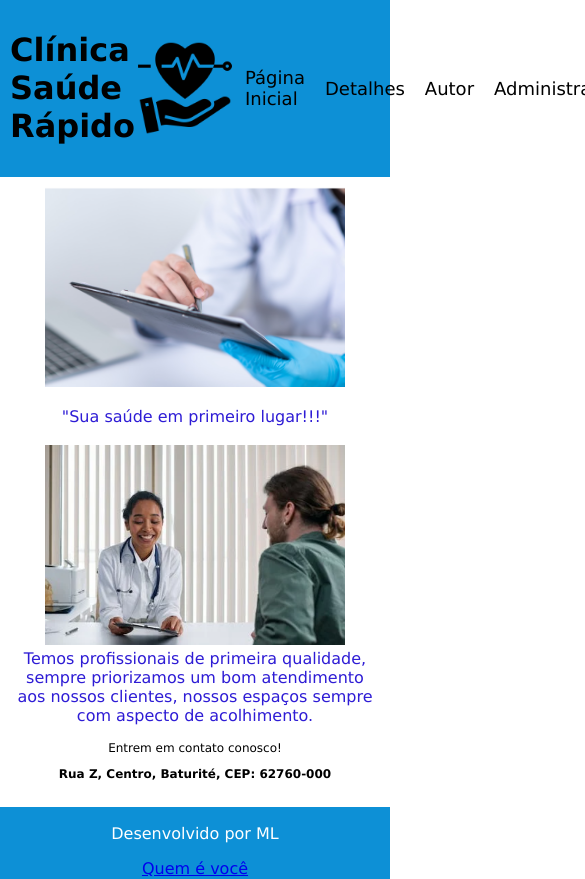
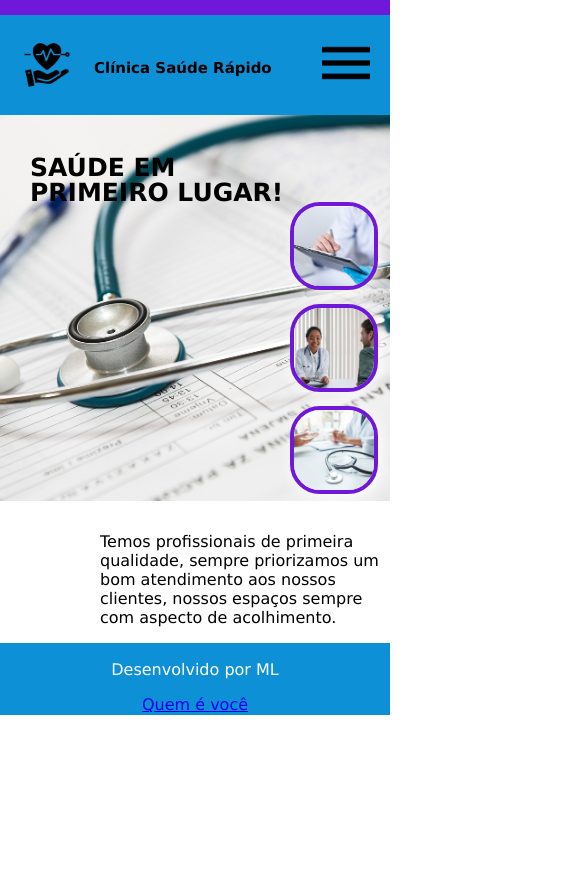
Before and after one commit to marceloifce2013/PROJETO-IFCE, a plain HTML site: page index.html in a window 390 px wide. Shown: the top 879 px of the page, 585 px wide, since content can reach past the window. After the commit the page ends 844 px from the top, so only its background shows below. Drawn offline with Linux system fonts and the light colour scheme.

Commit message:
Add files via upload

```diff
--- a/assets/css/style.css
+++ b/assets/css/style.css
@@ -1,56 +1,264 @@
+:root {
+    --cor-barras: #6f18d9;
+    --cor-principal: #000000;
+}
 
 body {
     margin: 0;
-        font-family:Verdana, Geneva, Tahoma, sans-serif;
+    font-family: Verdana, Geneva, Tahoma, sans-serif;
 }
+
 .container.cima {
     display: flex;
     flex-direction: column;
     min-height: 100vh;
 }
+
+.line {
+    background-color: var(--cor-barras);
+    width: 100%;
+    height: 15px;
+}
+
+.topo {
+    display: flex;
+    justify-content: space-between;
+    padding: 0px 20px;
+    height: 100px;
+}
+
+.logo {
+    display: flex;
+    align-items: center;
+}
+
+.logo img {
+    padding: 10px;
+    width: 64px;
+    height: 64px;
+}
+
+.nome-empresa {
+    padding-top: 50px;
+    margin: 35px 25px 80px;
+    font-family: Verdana, Geneva, Tahoma, sans-serif;
+    color: var(--cor-principal);
+}
+
+.menu {
+    display: flex;
+    justify-content: center;
+    align-items: center;
+}
+
+.cabecalho-menu {
+    display: none;
+}
+
+.menu1 {
+    display: flex;
+    list-style-type: none;
+    margin: 0;
+    padding: 0;
+}
+
+.menu a {
+    font-size: 17px;
+    color: #fff;
+    padding: 15px 19px;
+    text-decoration: none;
+    color: var(--cor-principal);
+    font-family: Verdana, Geneva, Tahoma, sans-serif;
+}
+
+.menu li:hover>a {
+    background-color: var(--cor-principal);
+    color: #FFF;
+}
+
+.submenu {
+    margin-left: -40px;
+    padding-top: 10px;
+    display: none;
+    position: absolute;
+}
+
+.menu li:hover>.submenu {
+    display: flex;
+    flex-direction: column;
+}
+
+.submenu a {
+    font-size: 16px;
+    padding: 10px;
+    color: #FFF;
+    background-color: var(--cor-principal);
+    align-content: end;
+}
+
 header {
     background-color: #0d90d6;
     color: #000000;
     padding: 10px;
     display: flex;
-        justify-content:space-between;
+    justify-content: space-between;
     align-items: center;
 }
 
-    .meio{
-       color: #2e1cd5;
-       margin: 10px;
-       text-align: center;
+.container {
+    display: flex;
+    justify-content: space-between;
 }
 
-    nav ul {
-        list-style: none;
-        margin: 0;
-        padding: 0;
-        display: flex;
-        align-items: center;
-    }
-    nav li {
-        margin: 0 10px;
+.banner {
+    background-image: url('../imagens/banner.jpg');
+    background-position: center;
+    background-size: cover;
 }
 
-    nav a {
-        color: #000000;
-        text-decoration: none;
-        font-weight:lighter;
-        font-size: 18px;
-        transition: all 0.2s ease-in-out;
-    }
-    nav a:hover {
-        color: rgb(212, 0, 255);
-        font-size: 20px;
+.container-banner {
+    display: flex;
+    justify-content: space-between;
 }
 
-    .endereco{
-        text-align: center;
-        font-size: 12px;
-        text-align: center;
+.banner h1 {
+    font-size: 60px;
+    font-weight: bold;
+    font-family: Verdana, Geneva, Tahoma, sans-serif;
+    margin: 0;
+    padding-top: 60px;
+    line-height: 70px;
+    color: var(--cor-principal);
+}
 
+.banner-imagens {
+    display:flex;
+    flex-direction: column;
+    padding-top: 80px;
+}
+
+.banner-imagens img {
+    width: 148px;
+    height: 148px;
+    border: 4px solid var(--cor-barras);
+    margin: 20px;
+    box-shadow: 3px 3px 15px #FFF;
+    border-radius: 30px;
+    object-fit:cover;
+}
+
+.textos {
+    background-color: #ffffff;
+    margin-left: 100px;
+}
+
+.barra {
+    width: 200px;
+    height: 15px;
+}
+
+@media (min-width:768px) and (max-width:1024px) {
+    .container {
+        margin: auto;
+        max-width: 1024px;
+    }
+
+    .container-banner {
+        margin-left: 30px;
+    }
+
+    .menu1 {
+        display: none;
+    }
+
+    .cabecalho-menu {
+        display: block;
+    }
+}
+
+@media (min-width:425px) and (max-width:767px) {
+    .container {
+        margin: auto;
+        max-width: 767px;
+    }
+
+    .container-banner {
+        margin-left: 30px;
+    }
+
+    .banner h1 {
+        font-size: 40px;
+        padding-top: 40px;
+        line-height: 40px;
+    }
+
+    .banner-imagens img {
+        width: 110px;
+        height: 110px;
+        margin: 10px;
+    }
+
+    .menu1 {
+        display: none;
+    }
+
+    .cabecalho-menu {
+        display: block;
+
+    }
+    .cabecalho-menu img {
+        width: 48px;
+        height: 48px;
+    }
+}
+
+@media (min-width:320px) and (max-width:424px) {
+    .container {
+        margin: auto;
+        max-width: 425px;
+    }
+
+    .container-banner {
+        margin-left: 30px;
+    }
+
+    .banner h1 {
+        font-size: 25px;
+        padding-top: 40px;
+        line-height: 25px;
+    }
+
+    .banner-imagens img {
+        width: 80px;
+        height: 80px;
+        margin: 7px;
+    }
+
+    .menu1 {
+        display: none;
+    }
+
+    .cabecalho-menu {
+        display: block;
+
+    }
+
+    .cabecalho-menu img {
+        width: 48px;
+        height: 48px;
+    }
+
+    .logo img {
+        padding: 3px;
+        width: 48px;
+        height: 48px;
+    }
+
+    .nome-empresa {
+        padding-top: 25px;
+        font-size: 15px;
+        margin: 20px 20px 40px;
+    }
 }
 
 footer {
@@ -63,7 +271,7 @@
 .produtos {
     display: flex;
     flex-wrap: wrap;
-        justify-content:center;
+    justify-content: center;
     margin-top: 20px;
 }
 
--- a/index.html
+++ b/index.html
@@ -1,50 +1,70 @@
 <!DOCTYPE html>
 
 <html lang="en">
+
 <head>
     <meta charset="UTF-8">
     <meta http-equiv="X-UA-Compatible" content="IE=edge">
     <meta name="viewport" content="width=device-width, initial-scale=1.0">
     <link rel="stylesheet" href="assets/css/style.css">
-    <title>Document</title>
+    <title>Clínica Saúde Rápido</title>
 </head>
+
 <body>
-
+    <div class="line"> </div>
     <div class="container.cima">
-        <header>
-            <H1>Clínica Saúde Rápido</H1>
-            <img src="assets/imagens/logo.png" width="100" height="100">
-             <nav>
-            <ul>
+        <header class="topo">
+            <div class="logo">
+                <img src="assets/imagens/logo.png" alt="logo">
+                <h2 class="nome-empresa">Clínica Saúde Rápido</h2>
+            </div>
+            <div class="menu">
+                <div class="cabecalho-menu">
+                    <img src="assets/imagens/menu.png">
+                </div>
+                <ul class="menu1">
                     <li><a href="index.html"> Página Inicial</a></li>
                     <li><a href="detalhe.html"> Detalhes</a></li>
                     <li><a href="autor.html"> Autor</a></li>
-                <li><a href="adm.html"> Administrativo</a></li>
+                    <li><a href="adm.html"> Administrativo</a>
+                    <ul class="submenu">
+                        <a href="agendamento.html">Agendamento</a>
+                        <a href="cadastro.html">Cadastro de usuário</a>
                         </ul>
-         </nav>
+                    </li>
+                </ul>
+            </div>
+</div>
 </header>
+<main>
+    <section class="banner">
+        <div class="container">
+            <div class="container-banner">
+                <h1>SAÚDE EM<br>PRIMEIRO LUGAR!</h1>
+                <div class="banner-imagens">
+                    <img src="assets/imagens/imagem1.png">
+                    <img src="assets/imagens/imagem2.png">
+                    <img src="assets/imagens/imagem3.jpg">
                 </div>
-
-            <div class="meio">
-                <img src="assets/imagens/imagem1.png" alt="Médico preenchendo formulário" width="300" height="200">
-                <p> "Sua saúde em primeiro lugar!!!"
-                <br>
-                <br>
-                <img src="assets/imagens/consutorio.png" alt="Médico e paciente" width="300" height="200">
-                <br>Temos profissionais de primeira qualidade, sempre priorizamos um bom atendimento aos nossos clientes, nossos espaços sempre com aspecto de acolhimento.</p>
-
             </div>
-
-         <div class="endereco">
-        <p>Entrem em contato conosco!</p>
-        <p><b>Rua Z, Centro, Baturité, CEP: 62760-000</b></p>
-        <br>
         </div>
-
+    </section>
+    <section class="textos">
+        <div class="container">
+            <div class="container-textos">
+                <div class="barra"></div>
+            <p>Temos profissionais de primeira qualidade, sempre priorizamos um bom atendimento aos nossos clientes,
+            nossos espaços sempre com aspecto de acolhimento.</p>
+            </div>
+        </div>
+    </section>
+</main>
     <div>
         <footer>
             <p>Desenvolvido por ML</p><a href="autor.html">Quem é você</a>
         </footer>
     </div>
+
 </body>
+
 </html>
```
Also changed, not shown: adm.html (+10 -5 lines), agendamento.html (+6 -3 lines), cadastro.html (+6 -3 lines), assets/imagens/banner.jpg (added), assets/imagens/imagem2.png (added), assets/imagens/imagem3.jpg (added), assets/imagens/menu.png (added). Lines whose indentation alone changed are shown as unchanged.
